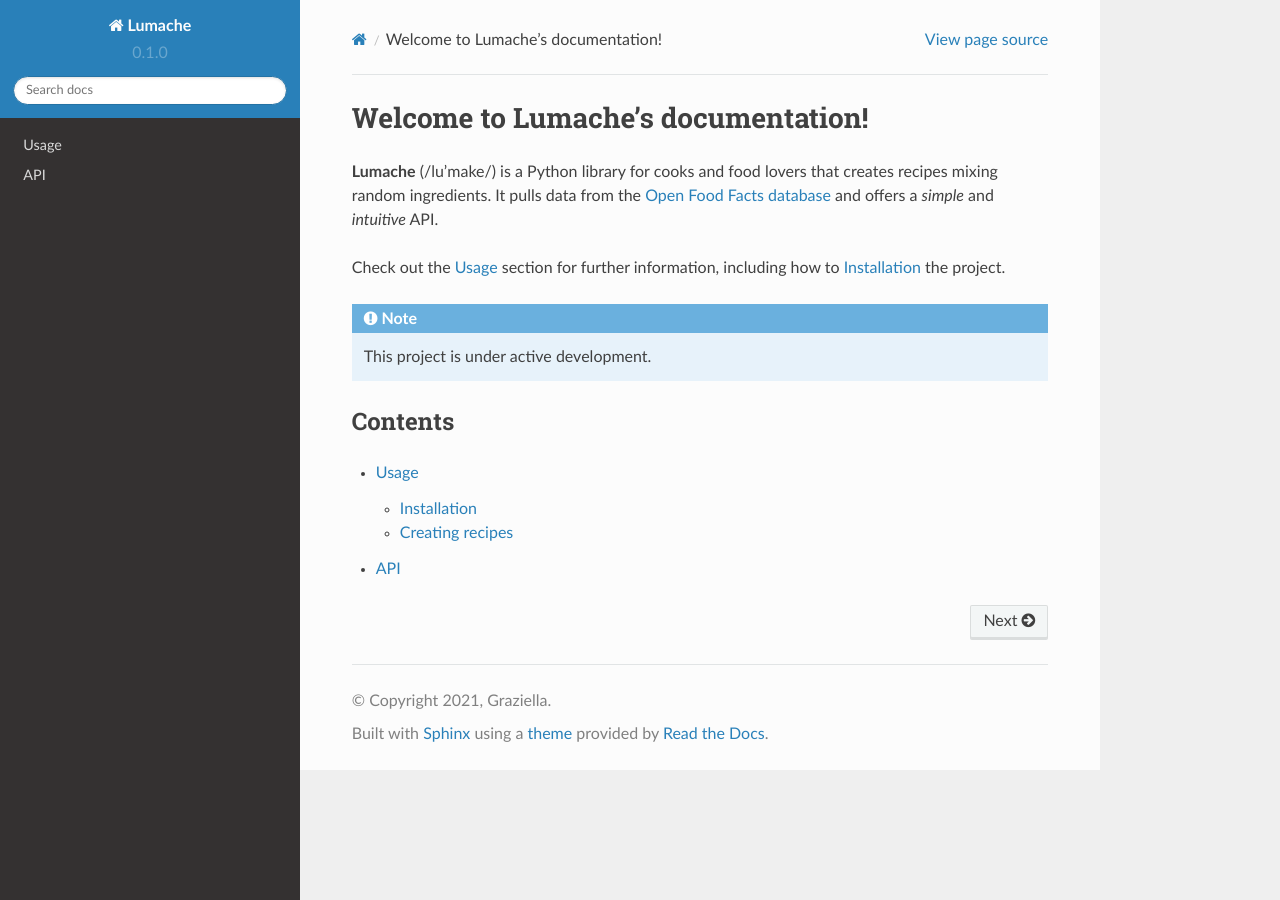
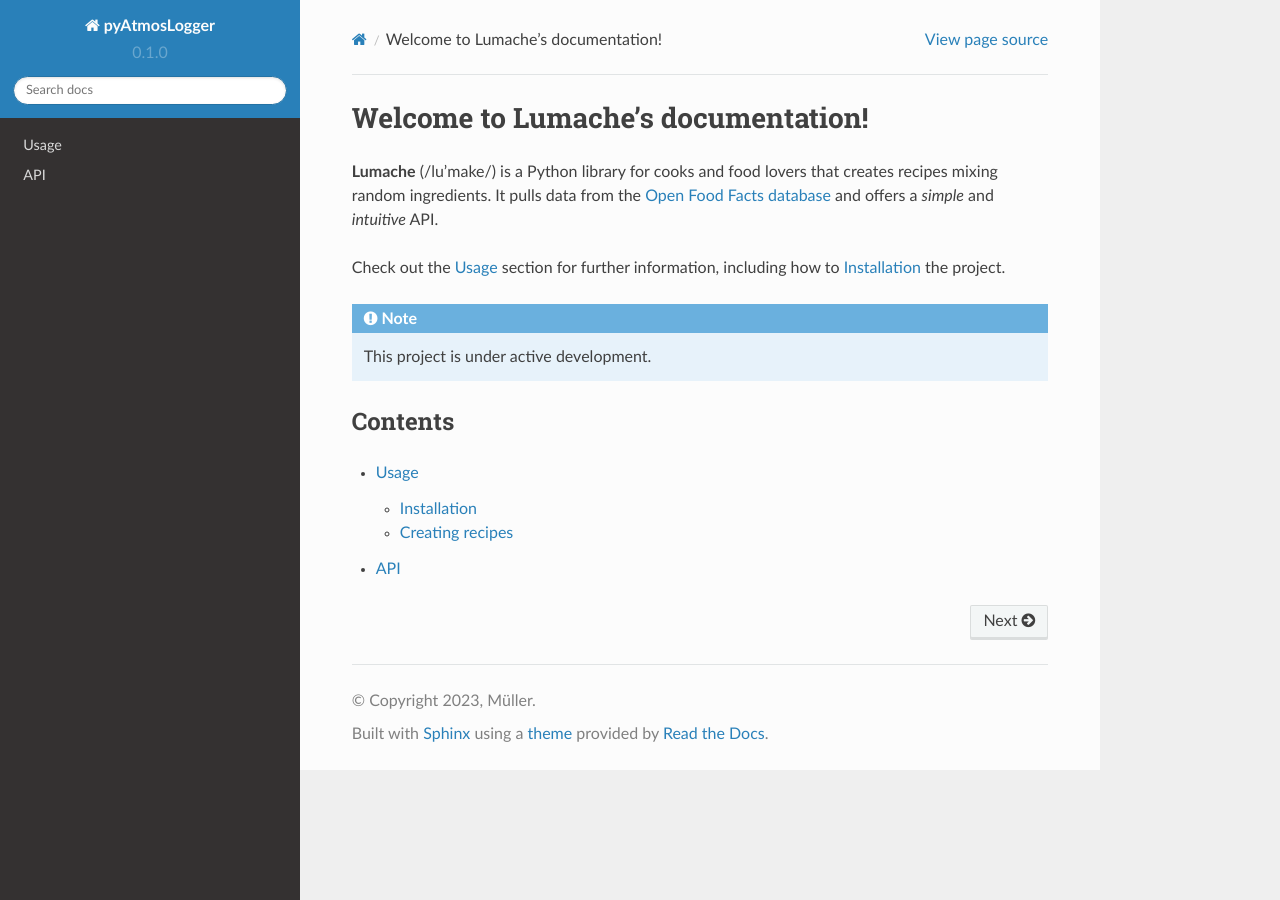
Before and after one commit to marcusgmueller/pyAtmosLogger, a Sphinx documentation site: the page built from docs/source/index.rst, in a window 1280 px wide. Built offline with Sphinx 7.4.7 and the Read the Docs theme 2.0.0, drawn with Linux system fonts in a browser that asks for light colours.

Commit message:
Update conf.py

```diff
--- a/docs/source/conf.py
+++ b/docs/source/conf.py
@@ -2,9 +2,9 @@
 
 # -- Project information
 
-project = 'Lumache'
-copyright = '2021, Graziella'
-author = 'Graziella'
+project = 'pyAtmosLogger'
+copyright = '2023, Müller'
+author = 'Marcus G. Müller'
 
 release = '0.1'
 version = '0.1.0'
```
